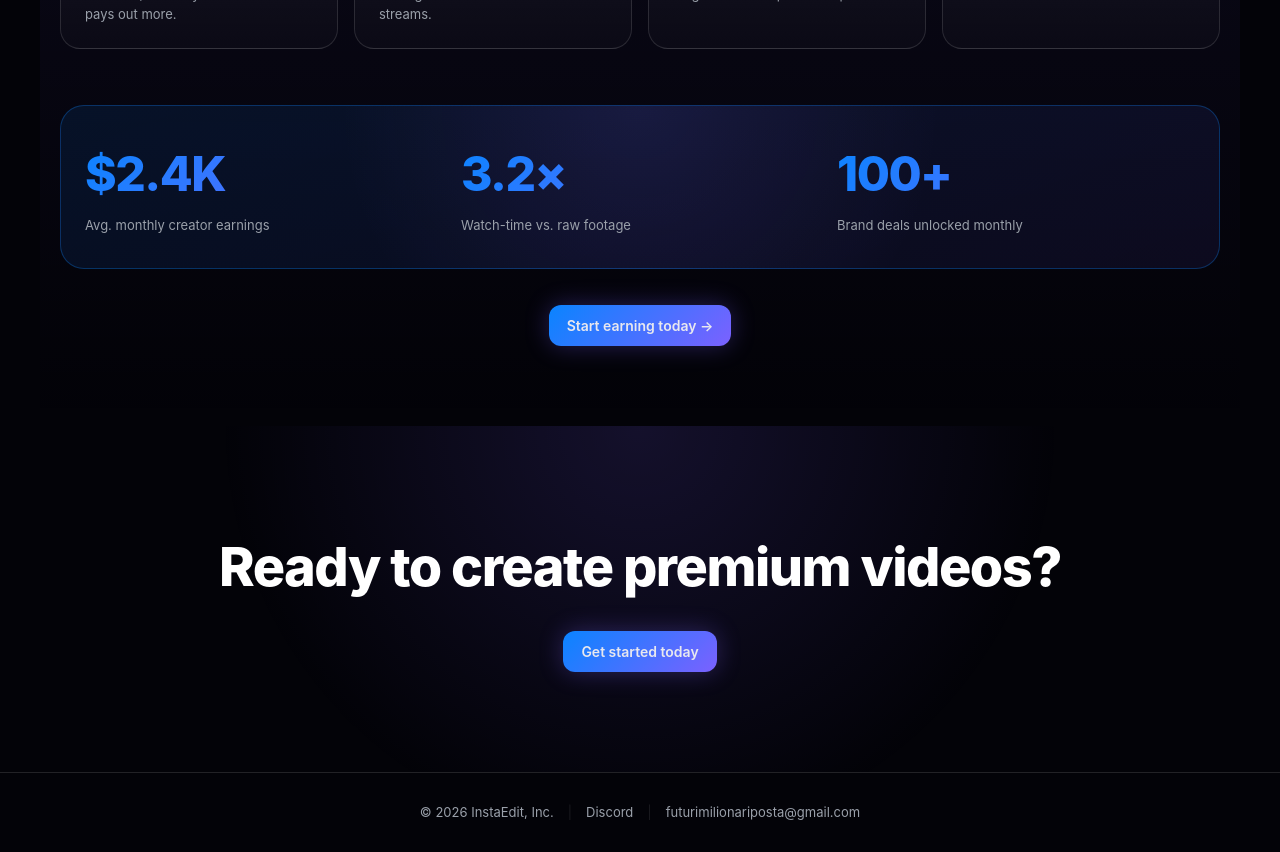
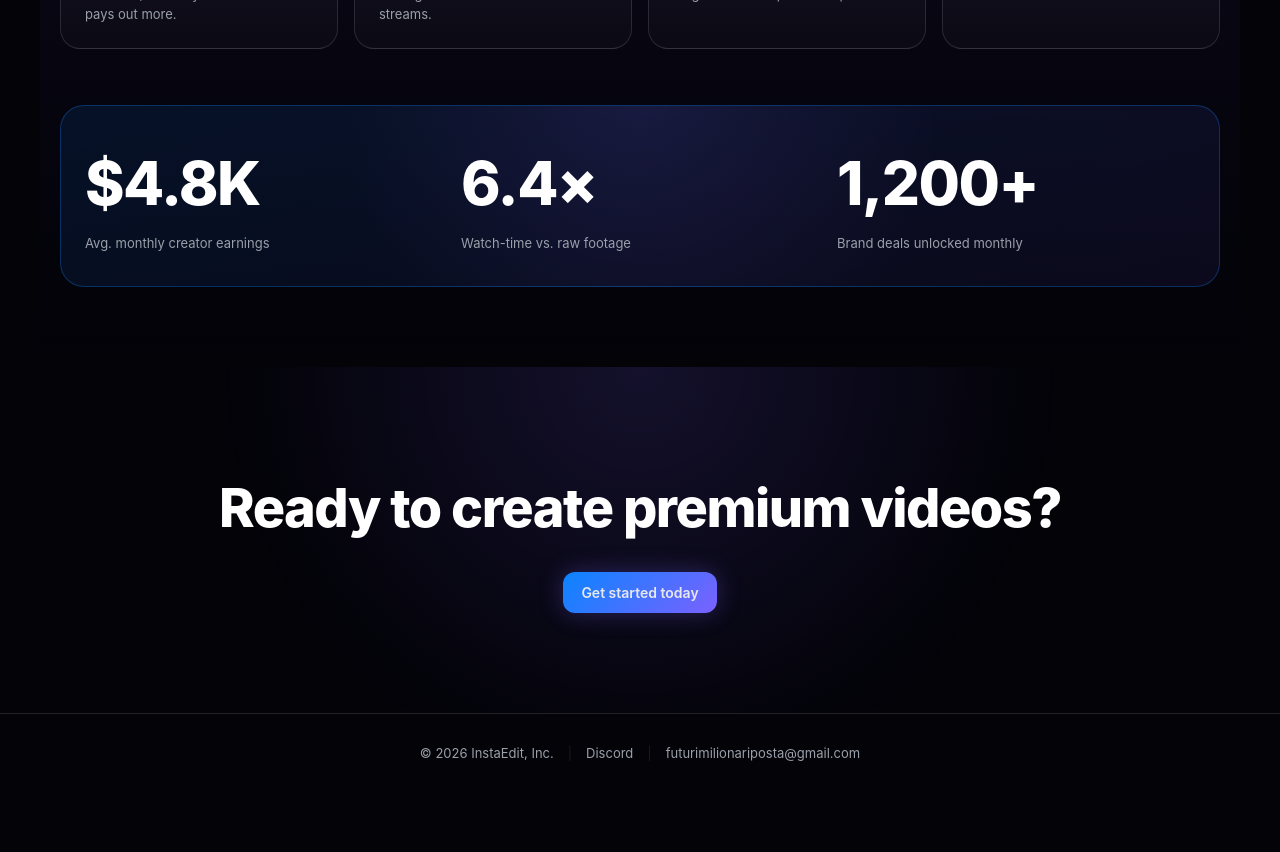
Before and after one commit to Marcuss-ops/InstaeditLogin, a React (Vite) app in the folder web/: page / in a window 1280 px wide. Shown: the part 3580-4432 px from the top of the page. After the commit the page ends 4373 px from the top, so only its background shows below. Built offline with nearby package versions, Linux system fonts and the light colour scheme; no server answers.

Commit message:
Bump stats to $4.8K / 6.4× / 1,200+; render stat values in white + bigger; drop redundant 'Start earning today' CTA

```diff
--- a/web/src/components/Monetize.tsx
+++ b/web/src/components/Monetize.tsx
@@ -1,4 +1,3 @@
-import { Link } from "react-router-dom";
 import { TrendingUp, Repeat, Handshake, Link2, Wallet } from "lucide-react";
 
 const streams = [
@@ -25,9 +24,9 @@ const streams = [
 ];
 
 const stats = [
-  { value: "$2.4K", label: "Avg. monthly creator earnings" },
-  { value: "3.2×", label: "Watch-time vs. raw footage" },
-  { value: "100+", label: "Brand deals unlocked monthly" },
+  { value: "$4.8K", label: "Avg. monthly creator earnings" },
+  { value: "6.4×", label: "Watch-time vs. raw footage" },
+  { value: "1,200+", label: "Brand deals unlocked monthly" },
 ];
 
 export function Monetize() {
@@ -68,12 +67,6 @@ export function Monetize() {
           </div>
         ))}
       </div>
-
-      <div className="monetize-cta">
-        <Link className="btn btn-primary" to="/login">
-          Start earning today →
-        </Link>
-      </div>
     </section>
   );
 }
--- a/web/src/index.css
+++ b/web/src/index.css
@@ -550,24 +550,16 @@ nav {
 }
 
 .stat .stat-value {
-  font-size: clamp(32px, 5vw, 48px);
+  font-size: clamp(40px, 6vw, 60px);
   font-weight: 800;
   letter-spacing: -1.5px;
-  background: linear-gradient(135deg, var(--blue), var(--violet));
-  -webkit-background-clip: text;
-  background-clip: text;
-  color: transparent;
+  color: white;
   margin-bottom: 6px;
 }
 
 .stat .stat-label {
   font-size: 13px;
   color: var(--muted);
-}
-
-.monetize-cta {
-  text-align: center;
-  margin-top: 36px;
 }
 
 .cta h2 {
```
